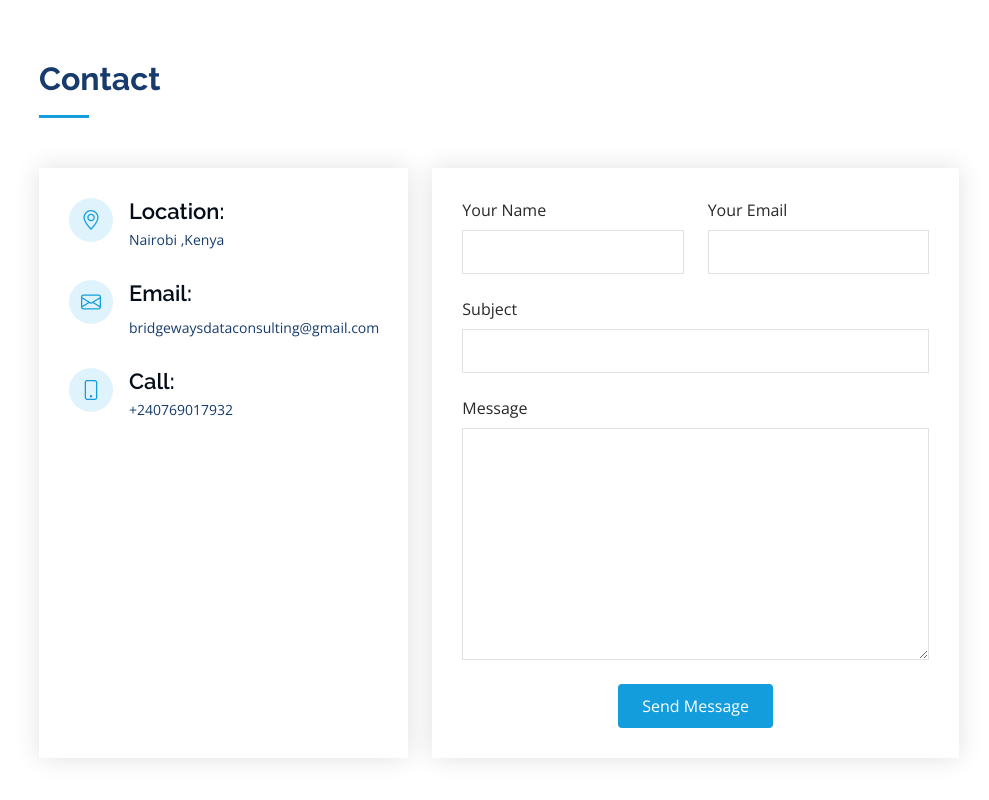
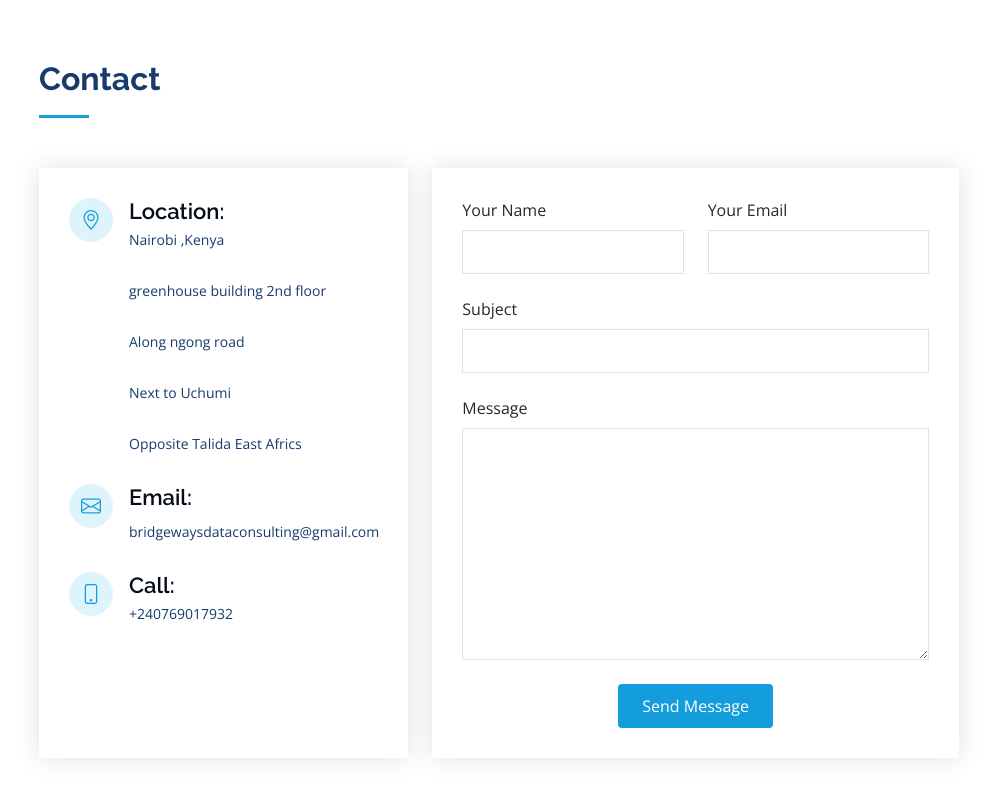
Before and after one commit to JohnKimaiyo/Boma-Data-Consulting, a plain HTML site: page index.html in a window 1280 px wide. Shown: the part 5978-6778 px from the top of the page, without its empty margins (291-1280 px from the left). Drawn offline with nearby package versions, Linux system fonts and the light colour scheme.

Commit message:
final commit

```diff
--- a/index.html
+++ b/index.html
@@ -685,6 +685,16 @@
                 <i class="bi bi-geo-alt"></i>
                 <h4>Location:</h4>
                 <p>Nairobi ,Kenya</p>
+                <p> greenhouse building 2nd floor </p>
+                <p>
+                  Along ngong road
+                </p>
+                <p>
+                  Next to Uchumi
+                </p>
+                <p>
+                  Opposite Talida East Africs
+                </p>
               </div>
 
               <div class="email">
```
